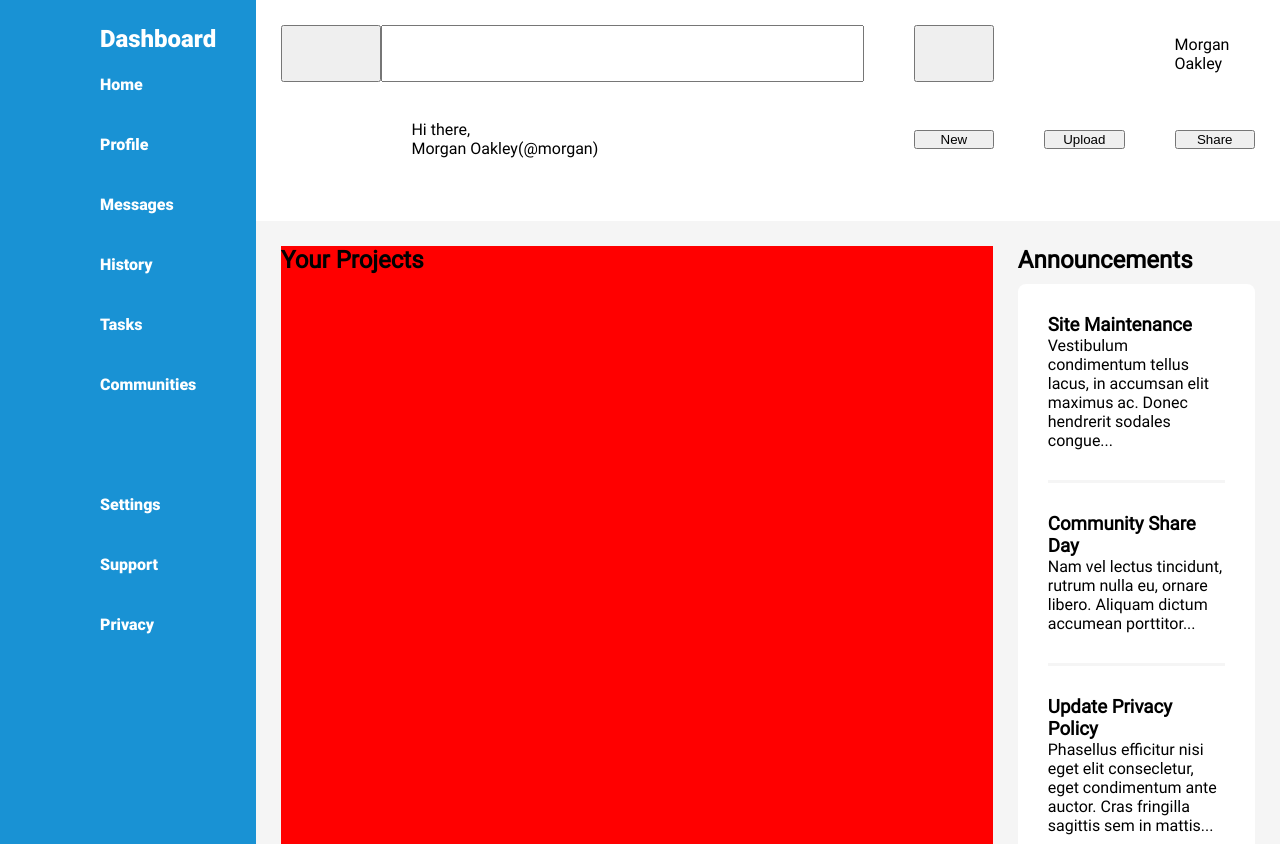
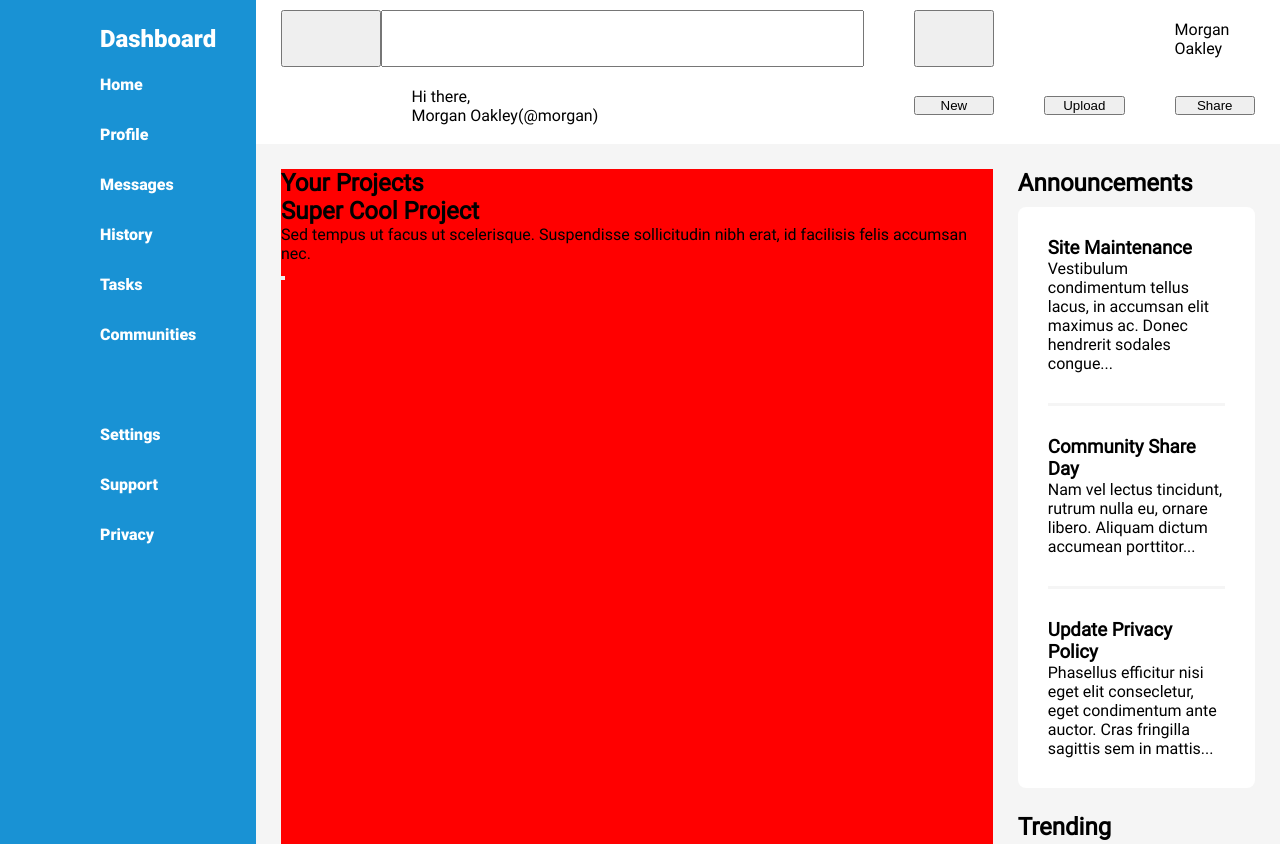
Before and after one commit to Hyacinthum-Polypus/odin-admin-dashboard, a plain HTML site: page index.html in a window 1280 px wide. Shown: the top 844 px of the page. Drawn offline with Linux system fonts and the light colour scheme.

Commit message:
Update sidebar so nav bar uses anchor tags.

```diff
--- a/index.html
+++ b/index.html
@@ -17,8 +17,11 @@
                 <svg class="user-pfp"></svg>
                 <span class="user-name">Morgan Oakley</span>
                 <svg class="header-bottom user-pfp"></svg>
-                <span class="header-bottom welcome-message">Hi there,</span>
+                <span class="welcome-message">
+                <span class="message">Hi there,</span>
+                <br>
                 <span class="header-bottom user-name">Morgan Oakley(@morgan)</span>
+                </span>
                 <button class="header-bottom button-new">New</button>
                 <button class="header-bottom button-upload">Upload</button>
                 <button class="header-bottom button-Share">Share</button>
@@ -26,21 +29,30 @@
             <aside>
                 <div class="logo"><svg></svg><h1>Dashboard</h1></span></div>
                 <nav>
-                    <svg></svg><span class="nav-name">Home</span>
-                    <svg></svg><span class="nav-name">Profile</span>
-                    <svg></svg><span class="nav-name">Messages</span>
-                    <svg></svg><span class="nav-name">History</span>
-                    <svg></svg><span class="nav-name">Tasks</span>
-                    <svg></svg><span class="nav-name">Communities</span>
+                    <a href="./#"><svg></svg><span class="nav-name">Home</span></a>
+                    <a href="./#"><svg></svg><span class="nav-name">Profile</span></a>
+                    <a href="./#"><svg></svg><span class="nav-name">Messages</span></a>
+                    <a href="./#"><svg></svg><span class="nav-name">History</span></a>
+                    <a href="./#"><svg></svg><span class="nav-name">Tasks</span></a>
+                    <a href="./#"><svg></svg><span class="nav-name">Communities</span></a>
                     <span class="space"></span>
-                    <svg></svg><span class="nav-name">Settings</span>
-                    <svg></svg><span class="nav-name">Support</span>
-                    <svg></svg><span class="nav-name">Privacy</span>
+                    <a href="./#"><svg></svg><span class="nav-name">Settings</span></a>
+                    <a href="./#"><svg></svg><span class="nav-name">Support</span></a>
+                    <a href="./#"><svg></svg><span class="nav-name">Privacy</span></a>
                 </nav>
             </aside>
             <main>
                 <div class="projects">
                     <h2>Your Projects</h2>
+                    <div class="projects-container">
+                        <div class="project-container">
+                            <h2>Super Cool Project</h2>
+                            <p>Sed tempus ut facus ut scelerisque. Suspendisse sollicitudin nibh erat, id facilisis felis accumsan nec.</p>
+                            <div class="project-buttons">
+                                <button>
+                            </div>
+                        </div>
+                    </div>
                 </div>
                 <div class="news">
                     <div class="announcements-container">
--- a/style.css
+++ b/style.css
@@ -1,6 +1,11 @@
 * {
     padding: 0;
     margin: 0;
+}
+
+a {
+    text-decoration: none;
+    color: white
 }
 
 svg {
@@ -33,13 +38,14 @@ svg {
 
 header {
     grid-area: header;
-    padding:25px;
+    padding:10px 25px;;
 
     display: grid;
     grid-template-columns: 1fr 1fr 4fr 1fr 1fr 1fr;
-    grid-template-rows: 1fr 1fr 1fr;
+    grid-template-rows: 1fr 1fr;
     align-items: center;;
     column-gap: 50px;
+    row-gap: 10px;
 }
 
 header form {
@@ -48,10 +54,9 @@ header form {
 }
 
 .header-bottom {
-    grid-row: span 2;
 }
 
-.header-bottom.welcome-message, .header-bottom.user-name {
+.welcome-message {
     grid-column: 2 / 4;
 }
 
@@ -79,18 +84,17 @@ aside {
     font-family: Roboto-Black;
 }
 
-nav, .logo {
+nav > a, .logo {
     display: grid;
     grid-template-columns: 75px 1fr;
 }
 
 nav {
+    display: grid;
     grid-template-rows: repeat(10, 1fr);
-    row-gap: 10px;
 }
 
 .space {
-    grid-column: 1 / 3;
 }
 
 main {
```
